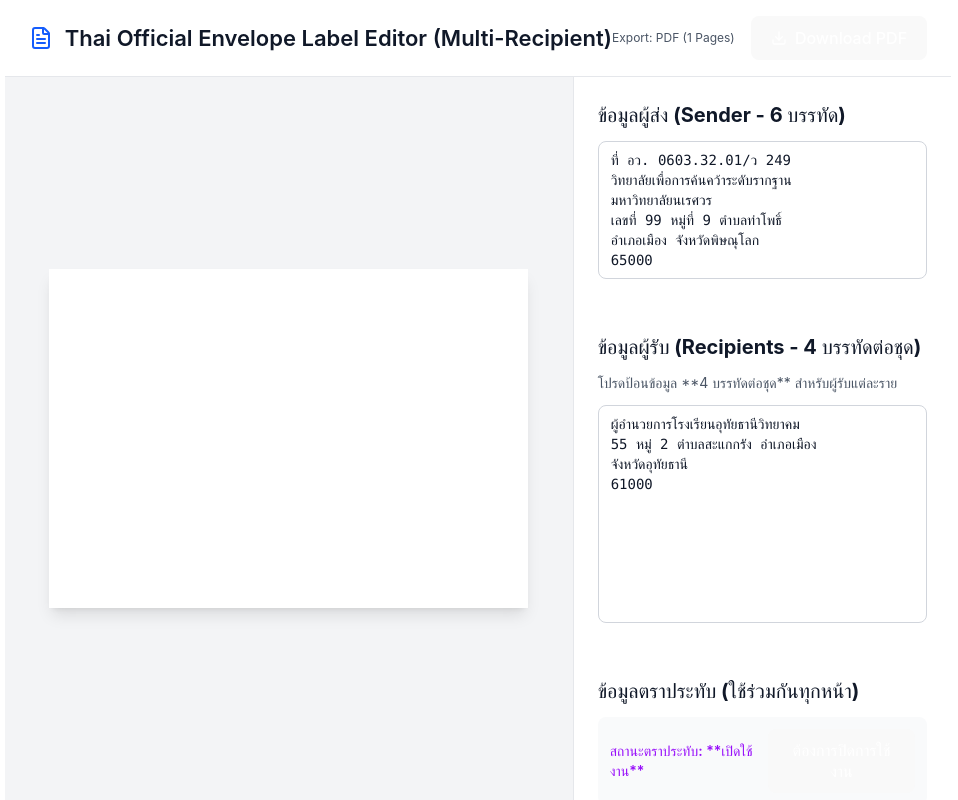
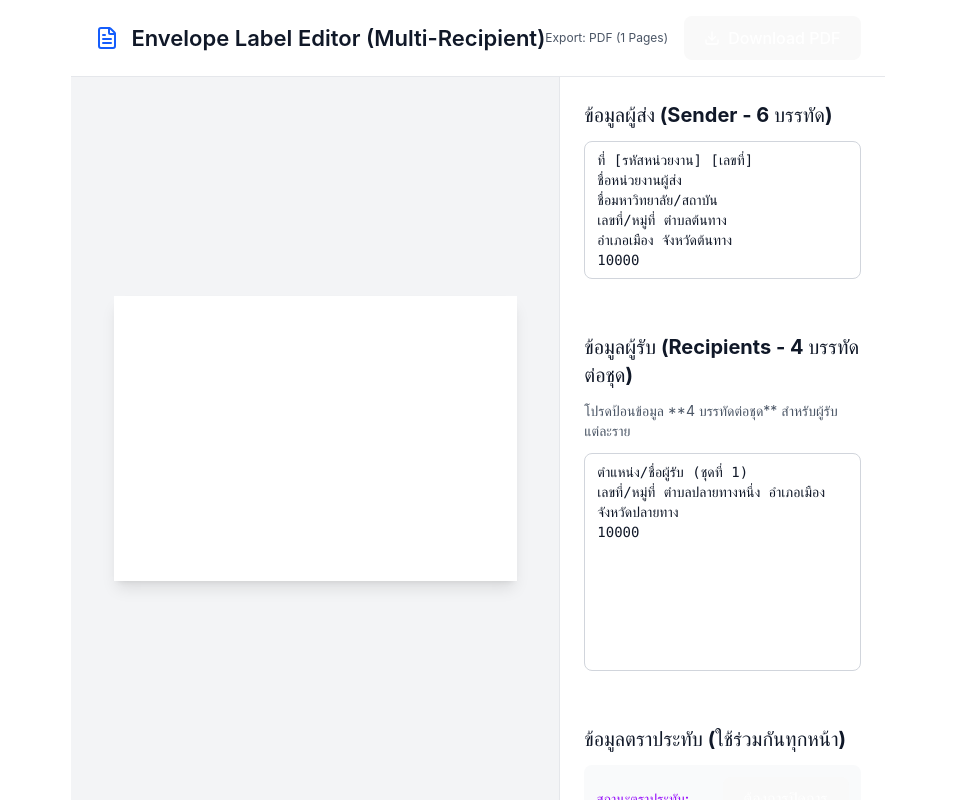
Before and after one commit to s1n-c0s/word-better-exp, a React (Vite) app: page / in a window 1280 px wide. Shown: the whole page, without its empty margins (162-1120 px from the left). Built offline with nearby package versions, Linux system fonts and the light colour scheme.

Commit message:
= mock up data

```diff
--- a/src/App.tsx
+++ b/src/App.tsx
@@ -7,9 +7,7 @@ import "./fonts/thsarabunnew-bold.js";
 
 // TH Sarabun New font will be embedded
 const SARABUN_FONT = "THSarabunNew";
-// 💡 เปลี่ยนจำนวนบรรทัดต่อบล็อกผู้รับเป็น 4 บรรทัด
 const RECIPIENT_LINES_PER_BLOCK = 4;
-// 💡 จำนวนบรรทัดต่อบล็อกผู้ส่งคือ 6 บรรทัด
 const SENDER_LINES_PER_BLOCK = 6;
 
 // กำหนด Type สำหรับข้อมูลผู้รับ (เหลือเฉพาะ Recipient fields)
@@ -31,39 +29,39 @@ interface SenderData {
 }
 
 // กำหนดข้อความตราประทับมาตรฐานเป็นค่าคงที่
+// 💡 MOCKUP STAMP: ใช้ชื่อ "ตำบล" แทนชื่อจริง
 const DEFAULT_STAMP_TEXT =
-  "ชำระค่าฝากส่งเป็นรายเดือน\nใบอนุญาตเลขที่ ๘๕/๒๕๒๑\nพิษณุโลก";
+  "ชำระค่าฝากส่งเป็นรายเดือน\nใบอนุญาตเลขที่ XXX/XXXX\nตำบลต้นทาง";
 
-// โครงสร้างข้อมูลเริ่มต้น
+// 💡 MOCKUP SENDER: ใช้ชื่อตำแหน่ง/ที่อยู่
 const initialSender: SenderData = {
-  documentNumber: "ที่ อว. 0603.32.01/ว 249",
-  senderOrg: "วิทยาลัยเพื่อการค้นคว้าระดับรากฐาน",
-  senderUniversity: "มหาวิทยาลัยนเรศวร",
-  senderAddress1: "เลขที่ 99 หมู่ที่ 9 ตำบลท่าโพธิ์",
-  senderAddress2: "อำเภอเมือง จังหวัดพิษณุโลก",
-  senderPostal: "65000",
+  documentNumber: "ที่ [รหัสหน่วยงาน] [เลขที่]",
+  senderOrg: "ชื่อหน่วยงานผู้ส่ง",
+  senderUniversity: "ชื่อมหาวิทยาลัย/สถาบัน",
+  senderAddress1: "เลขที่/หมู่ที่ ตำบลต้นทาง",
+  senderAddress2: "อำเภอเมือง จังหวัดต้นทาง",
+  senderPostal: "10000",
 };
 
+// 💡 MOCKUP RECIPIENTS: ใช้ชื่อตำแหน่ง/ที่อยู่ และเน้นชื่อ "ตำบล"
 const initialRecipients: RecipientData[] = [
   {
-    recipientTitle: "ผู้อำนวยการโรงเรียนอุทัยธานีวิทยาคม",
-    recipientAddress: "55 หมู่ 2 ตำบลสะแกกรัง อำเภอเมือง",
-    recipientProvince: "จังหวัดอุทัยธานี",
-    recipientPostal: "61000",
+    recipientTitle: "ตำแหน่ง/ชื่อผู้รับ (ชุดที่ 1)",
+    recipientAddress: "เลขที่/หมู่ที่ ตำบลปลายทางหนึ่ง อำเภอเมือง",
+    recipientProvince: "จังหวัดปลายทาง",
+    recipientPostal: "10000",
   },
 ];
 
 export default function DocumentEditor() {
   const [pdfUrl, setPdfUrl] = useState("");
 
-  // 💡 NEW STATE: ข้อมูลผู้ส่งชุดเดียว
   const [senderData, setSenderData] = useState<SenderData>(initialSender);
-  const [senderInput, setSenderInput] = useState(""); // Input Box ผู้ส่ง
+  const [senderInput, setSenderInput] = useState("");
 
-  // State ข้อมูลผู้รับหลายชุด
   const [recipientsData, setRecipientsData] =
     useState<RecipientData[]>(initialRecipients);
-  const [recipientInput, setRecipientInput] = useState(""); // Input Box ผู้รับ
+  const [recipientInput, setRecipientInput] = useState("");
 
   const [manualStampInput, setManualStampInput] = useState(
     DEFAULT_STAMP_TEXT.replace(/\n/g, "\\n")
@@ -72,7 +70,7 @@ export default function DocumentEditor() {
   const [disableStamp, setDisableStamp] = useState(false);
   const [stampText, setStampText] = useState(DEFAULT_STAMP_TEXT);
 
-  // 💡 NEW LOGIC: Parse ข้อมูลผู้ส่ง (6 บรรทัด)
+  // Parse ข้อมูลผู้ส่ง (6 บรรทัด)
   const parseSenderInput = useCallback((input: string) => {
     const lines = input.split("\n").map((line: string) => line.trim());
 
@@ -88,7 +86,7 @@ export default function DocumentEditor() {
     }
   }, []);
 
-  // 💡 NEW LOGIC: Parse ข้อมูลผู้รับ (4 บรรทัดต่อชุด)
+  // Parse ข้อมูลผู้รับ (4 บรรทัดต่อชุด)
   const parseRecipientInput = useCallback((input: string) => {
     const lines = input.split("\n").map((line: string) => line.trim());
     const newRecipients: RecipientData[] = [];
@@ -96,7 +94,6 @@ export default function DocumentEditor() {
     for (let i = 0; i < lines.length; i += RECIPIENT_LINES_PER_BLOCK) {
       const block = lines.slice(i, i + RECIPIENT_LINES_PER_BLOCK);
 
-      // ตรวจสอบว่ามี 4 บรรทัดและมีชื่อผู้รับ (บรรทัดที่ 1 ของบล็อก)
       if (block.length === RECIPIENT_LINES_PER_BLOCK && block[0].trim()) {
         newRecipients.push({
           recipientTitle: block[0] || "",
@@ -148,7 +145,7 @@ export default function DocumentEditor() {
     setStampText(newStampText);
   }, [disableStamp, manualStampInput]);
 
-  // Initial Load: สร้างข้อมูลเริ่มต้น
+  // Initial Load: สร้างข้อมูลเริ่มต้น (จาก Mockup Data)
   useEffect(() => {
     // 1. ข้อมูลผู้ส่ง (6 บรรทัด)
     const defaultSenderData = [
@@ -162,13 +159,18 @@ export default function DocumentEditor() {
     setSenderInput(defaultSenderData);
     parseSenderInput(defaultSenderData);
 
-    // 2. ข้อมูลผู้รับ (4 บรรทัด)
-    const defaultRecipientData = [
-      initialRecipients[0].recipientTitle,
-      initialRecipients[0].recipientAddress,
-      initialRecipients[0].recipientProvince,
-      initialRecipients[0].recipientPostal,
-    ].join("\n");
+    // 2. ข้อมูลผู้รับ (4 บรรทัด) - สร้าง String จาก Mockup 2 ชุด
+    const defaultRecipientData = initialRecipients
+      .map((r) =>
+        [
+          r.recipientTitle,
+          r.recipientAddress,
+          r.recipientProvince,
+          r.recipientPostal,
+        ].join("\n")
+      )
+      .join("\n\n"); // คั่นด้วยบรรทัดว่าง 2 บรรทัดเพื่อแยกชุดข้อมูล
+
     setRecipientInput(defaultRecipientData);
     parseRecipientInput(defaultRecipientData);
 
@@ -189,7 +191,6 @@ export default function DocumentEditor() {
     const pageHeight = 210;
     const margin = 20;
 
-    // 💡 ดึงข้อมูลผู้ส่งจาก State ชุดเดียว
     const sender = senderData;
 
     recipientsData.forEach((data, index) => {
@@ -204,7 +205,7 @@ export default function DocumentEditor() {
 
       // --- 2. ที่อยู่ผู้ส่ง (ใช้ข้อมูลผู้ส่งชุดเดียว)
       const senderX = margin;
-      let senderY = margin + 40;
+      let senderY = margin + 42;
       const lineSpacing = 8;
 
       pdf.setFontSize(18);
@@ -297,7 +298,7 @@ export default function DocumentEditor() {
     });
 
     return pdf.output("datauristring");
-  }, [recipientsData, stampText, senderData]); // 💡 เพิ่ม senderData ใน Dependencies
+  }, [recipientsData, stampText, senderData]);
 
   // Effect สำหรับอัปเดต Preview ทุกครั้งที่ข้อมูลเปลี่ยน
   useEffect(() => {
@@ -335,7 +336,7 @@ export default function DocumentEditor() {
           <div className="flex items-center gap-3">
             <FileText className="w-6 h-6 text-blue-600 dark:text-blue-400" />
             <h2 className="text-[22px] font-semibold text-gray-900 dark:text-gray-100">
-              Thai Official Envelope Label Editor (Multi-Recipient)
+              Envelope Label Editor (Multi-Recipient)
             </h2>
           </div>
           <div className="flex items-center gap-2">
@@ -391,8 +392,8 @@ export default function DocumentEditor() {
 1. เลขที่หนังสือ
 2. หน่วยงานผู้ส่ง
 3. สถาบัน/มหาวิทยาลัย
-4. ที่อยู่ บรรทัด 1
-5. ที่อยู่ บรรทัด 2
+4. ที่อยู่ บรรทัด 1 (มีชื่อตำบล)
+5. ที่อยู่ บรรทัด 2 (มีชื่อจังหวัด)
 6. รหัสไปรษณีย์ผู้ส่ง
                   `.trim()}
                   className="w-full px-3 py-2 text-sm border border-gray-300 dark:border-gray-600 rounded-md bg-white dark:bg-gray-700 text-gray-900 dark:text-gray-100 focus:ring-2 focus:ring-blue-500 outline-none resize-none font-mono"
@@ -412,12 +413,15 @@ export default function DocumentEditor() {
                   placeholder={`
 ชุดที่ 1 (4 บรรทัด)
 1. ชื่อ/หน่วยงานผู้รับ
-2. ที่อยู่ผู้รับ
+2. ที่อยู่ผู้รับ (มีชื่อตำบล)
 3. จังหวัดผู้รับ
 4. รหัสไปรษณีย์ผู้รับ
 
 ชุดที่ 2 (4 บรรทัด)
-1. ชื่อ/หน่วยงานผู้รับ...
+1. ชื่อ/หน่วยงานผู้รับ
+2. ที่อยู่ผู้รับ (มีชื่อตำบล)
+3. จังหวัดผู้รับ
+4. รหัสไปรษณีย์ผู้รับ
                   `.trim()}
                   className="w-full px-3 py-2 text-sm border border-gray-300 dark:border-gray-600 rounded-md bg-white dark:bg-gray-700 text-gray-900 dark:text-gray-100 focus:ring-2 focus:ring-blue-500 outline-none resize-none font-mono"
                 />
```
